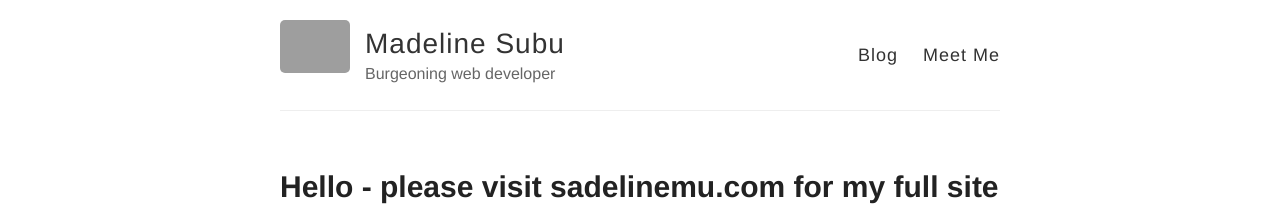
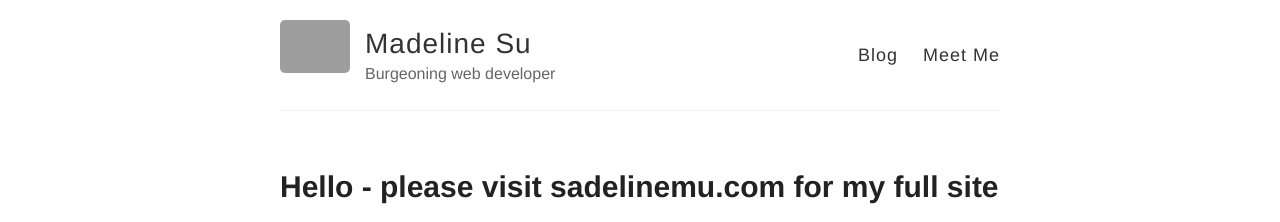
Before and after one commit to sadelinemu/sadelinemu.github.io, a Jekyll site: the page built from index.html, in a window 1280 px wide. Shown: the top 222 px of the page. Built offline with Jekyll 4.4.1, drawn with Linux system fonts in a browser that asks for light colours; grey boxes are pictures that could not be loaded.

Commit message:
Update _config.yml

```diff
--- a/_config.yml
+++ b/_config.yml
@@ -3,7 +3,7 @@
 #
 
 # Name of your site (displayed in the header)
-name: Madeline Subu
+name: Madeline Su
 
 # Short bio or description (displayed in the header)
 description: Burgeoning web developer
```
